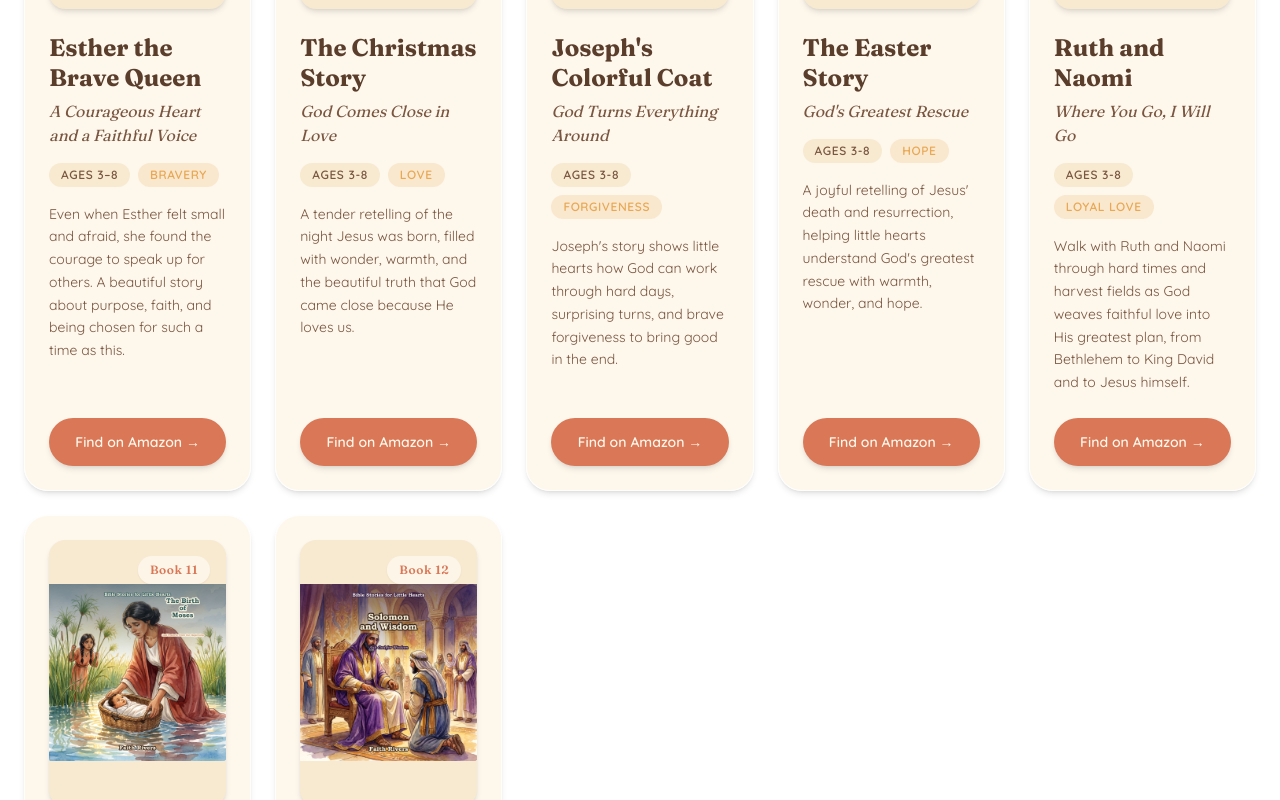
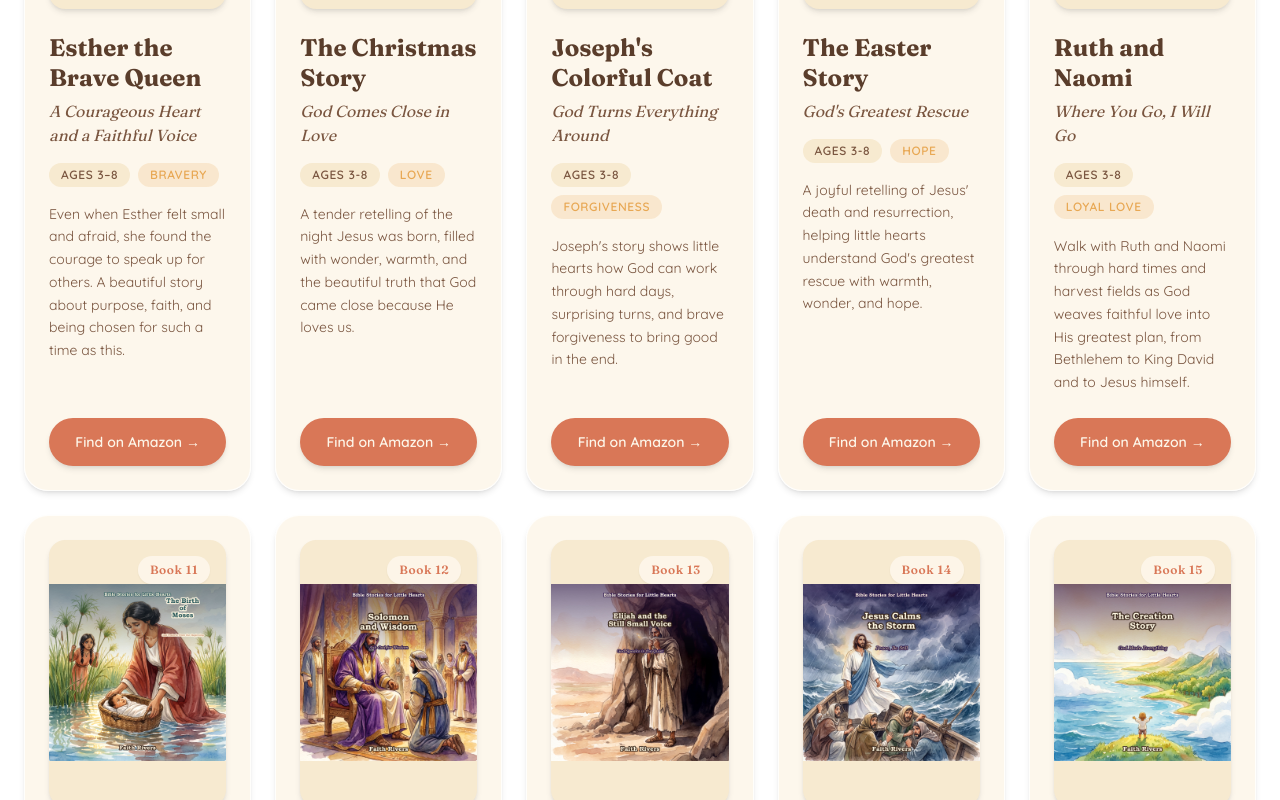
Before and after one commit to aithfulheartsbooks/bible-stories-site, a Next.js app: page / in a window 1280 px wide. Shown: the part 2000-2800 px from the top of the page. Built offline with nearby package versions, Linux system fonts and the light colour scheme; grey boxes are pictures that could not be loaded.

Commit message:
Make book pagination responsive

```diff
--- a/components/BookCollection.tsx
+++ b/components/BookCollection.tsx
@@ -2,11 +2,12 @@
 
 import Image from "next/image";
 import Link from "next/link";
-import { useMemo, useState } from "react";
+import { useEffect, useMemo, useState } from "react";
 import type { Book } from "@/app/books";
 import BookCard from "@/components/BookCard";
 
-const BOOKS_PER_PAGE = 12;
+const DESKTOP_BOOKS_PER_PAGE = 18;
+const MOBILE_BOOKS_PER_PAGE = 9;
 
 const THEME_FILTERS = [
   "All Books",
@@ -146,10 +147,33 @@ type Props = {
   books: Book[];
 };
 
+function useBooksPerPage() {
+  const [booksPerPage, setBooksPerPage] = useState(DESKTOP_BOOKS_PER_PAGE);
+
+  useEffect(() => {
+    const mediaQuery = window.matchMedia("(min-width: 600px)");
+    const updateBooksPerPage = () => {
+      setBooksPerPage(
+        mediaQuery.matches ? DESKTOP_BOOKS_PER_PAGE : MOBILE_BOOKS_PER_PAGE,
+      );
+    };
+
+    updateBooksPerPage();
+    mediaQuery.addEventListener("change", updateBooksPerPage);
+
+    return () => {
+      mediaQuery.removeEventListener("change", updateBooksPerPage);
+    };
+  }, []);
+
+  return booksPerPage;
+}
+
 export default function BookCollection({ books }: Props) {
   const [activeTheme, setActiveTheme] = useState<ThemeFilter>("All Books");
   const [sortMode, setSortMode] = useState<SortMode>("publication");
   const [currentPage, setCurrentPage] = useState(1);
+  const booksPerPage = useBooksPerPage();
 
   const filteredBooks = useMemo(() => {
     return sortBooks(
@@ -160,12 +184,16 @@ export default function BookCollection({ books }: Props) {
 
   const pageCount = Math.max(
     1,
-    Math.ceil(filteredBooks.length / BOOKS_PER_PAGE),
+    Math.ceil(filteredBooks.length / booksPerPage),
   );
   const visibleBooks = filteredBooks.slice(
-    (currentPage - 1) * BOOKS_PER_PAGE,
-    currentPage * BOOKS_PER_PAGE,
+    (currentPage - 1) * booksPerPage,
+    currentPage * booksPerPage,
   );
+
+  useEffect(() => {
+    setCurrentPage((page) => Math.min(page, pageCount));
+  }, [pageCount]);
 
   function selectTheme(theme: ThemeFilter) {
     setActiveTheme(theme);
```
